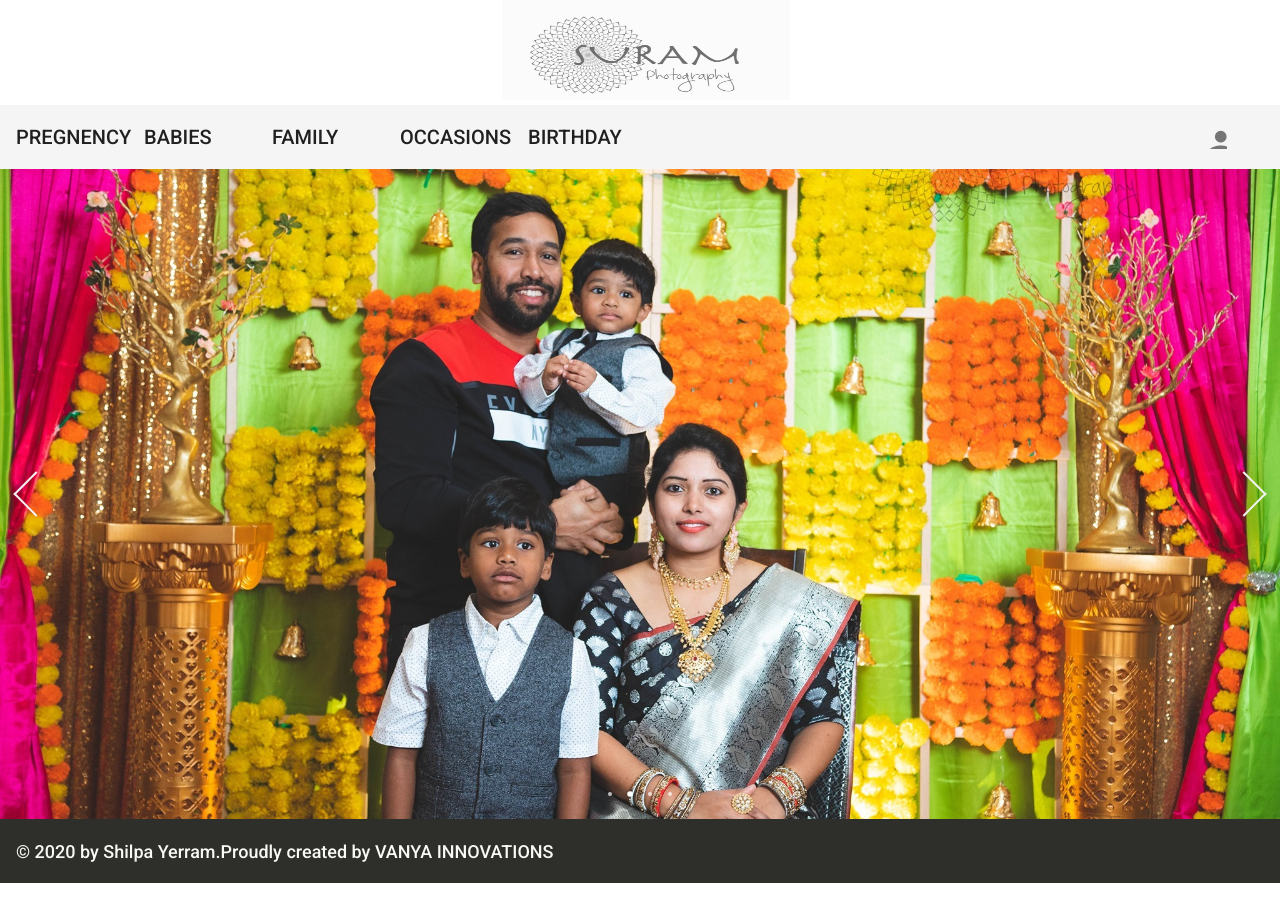
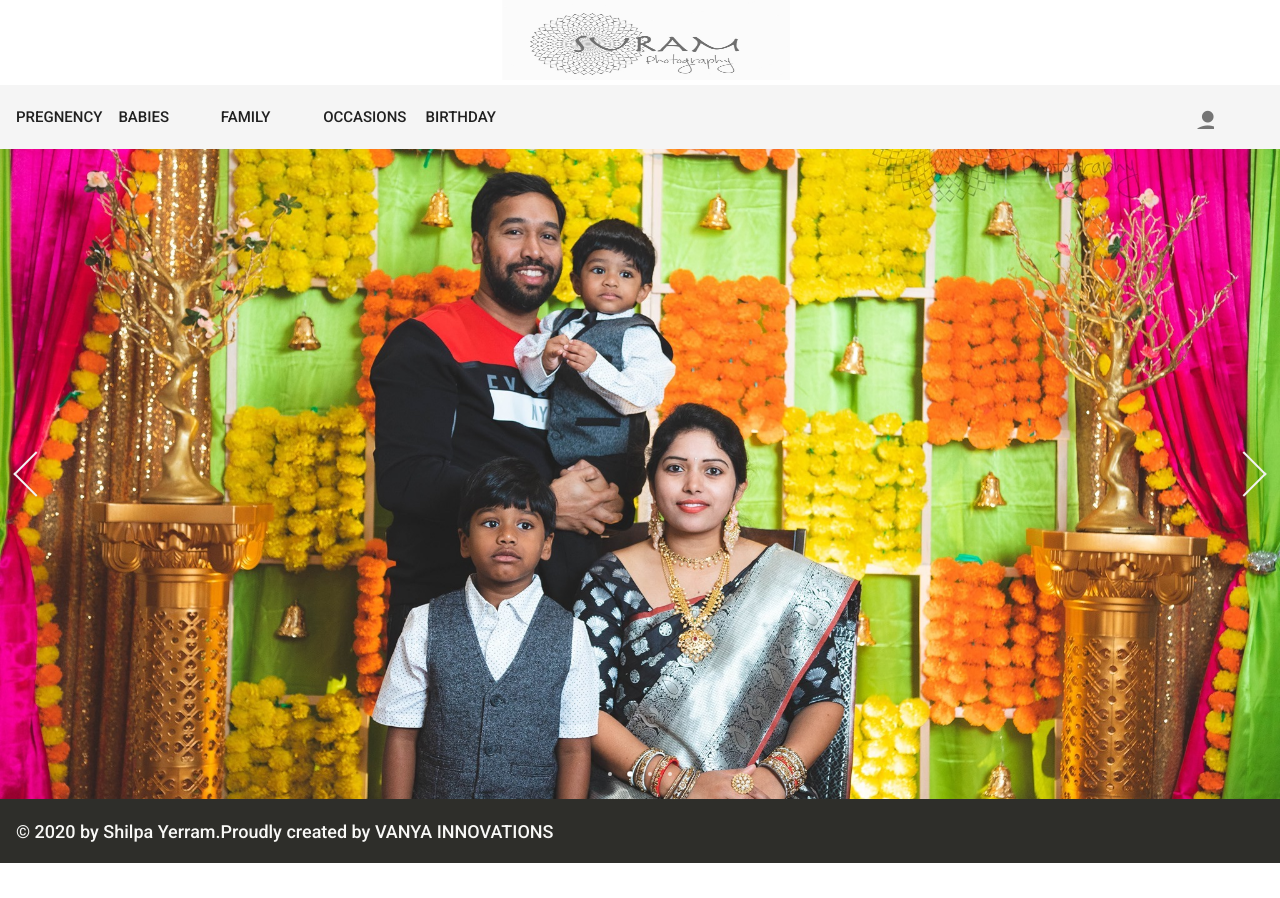
Before and after one commit to dtiadesse/suram-photography, an Angular app: page / in a window 1280 px wide. Built offline with nearby package versions, Linux system fonts and the light colour scheme.

Commit message:
logo changes

```diff
--- a/src/app/Shared/header/header.component.html
+++ b/src/app/Shared/header/header.component.html
@@ -1,5 +1,6 @@
 <div class="logo" [ngStyle.xs]="{'text-align':'left'}">
-    <a href="/"> <img src="./assets/images/logo.jpeg" height="100" width="300" />
+    <a href="/">
+        <img src="./assets/images/logo.jpeg" height="80" width="300" />
     </a>
 </div>
 
@@ -9,11 +10,11 @@
             </a> -->
 <mat-toolbar fxLayout="row" fxLayout.xs="column">
     <mat-toolbar-row *ngFor="let link of navLinks">
-        <a (click)="onClick($event, link)">
+        <a style="font-size:15px;" (click)="onClick($event, link)">
             {{link.label}}
         </a>
     </mat-toolbar-row>
-    <mat-toolbar-row style="width:50%">
+    <mat-toolbar-row style="width:60%">
         <span fxFlex.gt-xs="90"> </span>
         <mat-icon aria-label="help" class="contact-icon" [matMenuTriggerFor]="menu">person</mat-icon>
         <mat-menu #menu="matMenu">
--- a/src/app/Shared/header/header.component.scss
+++ b/src/app/Shared/header/header.component.scss
@@ -37,5 +37,5 @@
 }
 
 .mat-toolbar-row{
- width: 10%;
+ width: 8%;
 }
```
Also changed, not shown: 6 other files (tests, documents, lock files or other folders).
